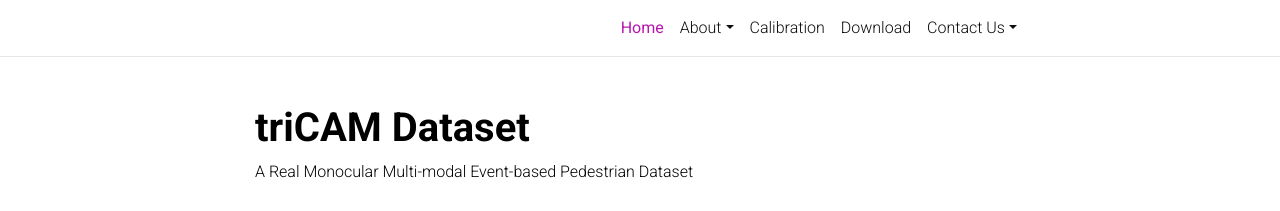
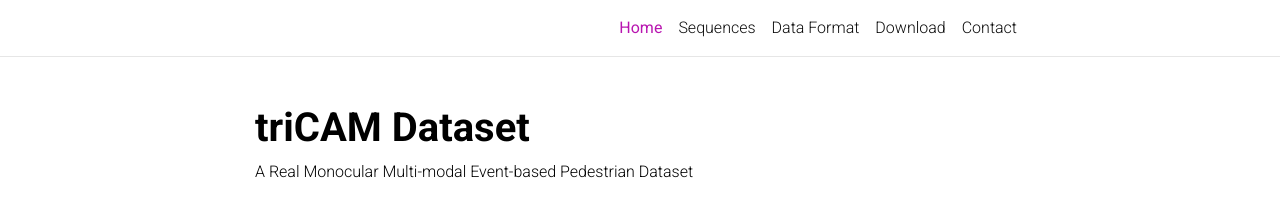
Before and after one commit to anikesadia/triCam-dataset, a Jekyll site: the page index.html, which Jekyll copies as it is, in a window 1280 px wide. Shown: the top 211 px of the page. Built offline with Jekyll 4.4.1, drawn with Linux system fonts in a browser that asks for light colours; comment, search, counter and statistics services are not loaded; a style sheet for code colours, icons or effects is not loaded.

Commit message:
Update index.html

```diff
--- a/index.html
+++ b/index.html
@@ -114,38 +114,45 @@
                         </li>
 
                         <!-- Other pages -->
-                        <li class="nav-item dropdown ">
+                        <!-- <li class="nav-item dropdown ">
                             <a class="nav-link dropdown-toggle" href="#" id="navbarDropdown" role="button"
                                 data-toggle="dropdown" aria-haspopup="true" aria-expanded="false">About</a>
                             <div class="dropdown-menu dropdown-menu-right" aria-labelledby="navbarDropdown">
-                                <a class="dropdown-item" href="about/sensor/index.html">Sensor Suite</a>
-                                <div class="dropdown-divider"></div>
-                                <a class="dropdown-item" href="about/synchronization/index.html">Synchronization</a>
-                                <div class="dropdown-divider"></div>
-                                <a class="dropdown-item" href="about/ground_truth/index.html">Ground Truth</a>
-                            </div>
+                                <a class="dropdown-item" href="about/sensor/index.html">Sensor Suite</a> -->
+                                <!-- <div class="dropdown-divider"></div>
+                                <a class="dropdown-item" href="about/synchronization/index.html">Synchronization</a> -->
+                                <!-- <div class="dropdown-divider"></div>
+                                <a class="dropdown-item" href="about/ground_truth/index.html">Ground Truth</a> -->
+                            <!-- </div>
+                        </li> -->
+
+                        <li class="nav-item ">
+                            <a class="nav-link" href="sequences/index.html">Sequences</a>
                         </li>
                         <li class="nav-item ">
-                            <a class="nav-link" href="calibration/index.html">Calibration</a>
+                            <a class="nav-link" href="sequences/index.html">Data Format</a>
                         </li>
                         <li class="nav-item ">
                             <a class="nav-link" href="download/index.html">Download</a>
                         </li>
+                        <li class="nav-item ">
+                            <a class="nav-link" href="contact/index.html">Contact</a>
+                        </li>
                         <!-- <li class="nav-item ">
                   <a class="nav-link" href="/triCam-dataset/competition/">Competition</a>
                 </li> -->
-                        <li class="nav-item dropdown ">
+                        <!-- <li class="nav-item dropdown ">
                             <a class="nav-link dropdown-toggle" href="#" id="navbarDropdown" role="button"
                                 data-toggle="dropdown" aria-haspopup="true" aria-expanded="false">Contact Us</a>
-                            <div class="dropdown-menu dropdown-menu-right" aria-labelledby="navbarDropdown">
+                            <!-- <div class="dropdown-menu dropdown-menu-right" aria-labelledby="navbarDropdown">
                                 <a class="dropdown-item"
                                     href="https://github.com/mgaoling/mpl_calibration_toolbox/issues" target="_blank"
                                     rel="noopener noreferrer">Calibration Issue</a>
                                 <div class="dropdown-divider"></div>
                                 <a class="dropdown-item" href="https://github.com/mgaoling/mpl_dataset_toolbox/issues"
                                     target="_blank" rel="noopener noreferrer">Dataset Issue</a>
-                            </div>
-                        </li>
+                            </div> -->
+                        <!-- </li> -->
                     </ul>
                 </div>
             </div>
```
